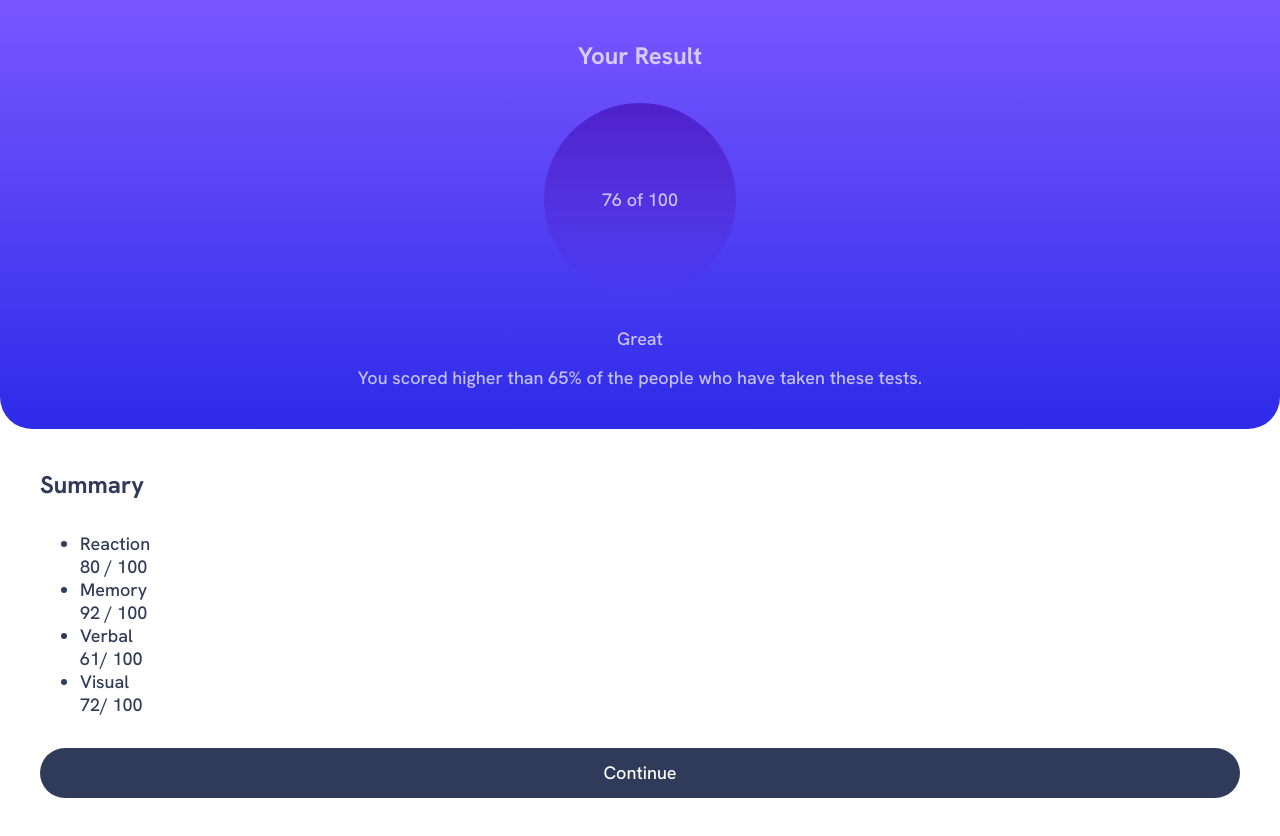
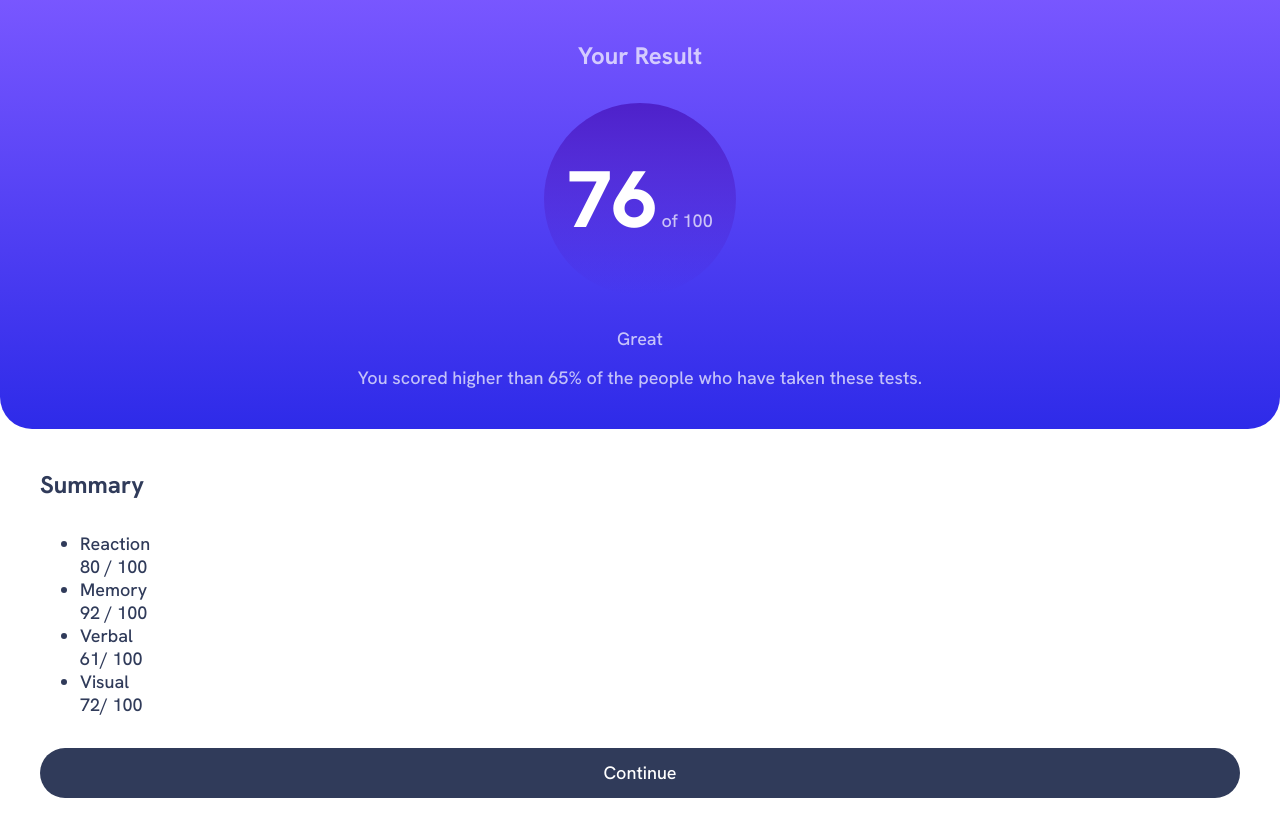
Before and after one commit to XenoMee/Results-Summary, a plain HTML site: page index.html in a window 1280 px wide. Drawn offline with Linux system fonts and the light colour scheme.

Commit message:
set the result's score value font size, weight and color

```diff
--- a/style.css
+++ b/style.css
@@ -158,3 +158,9 @@ body {
   aspect-ratio: 1 /1;
   border-radius: 50%;
 }
+
+.result-score span {
+  font-size: var(--fs-900);
+  font-weight: var(--fw-dark);
+  color: var(--clr-neutral-100);
+}
```
